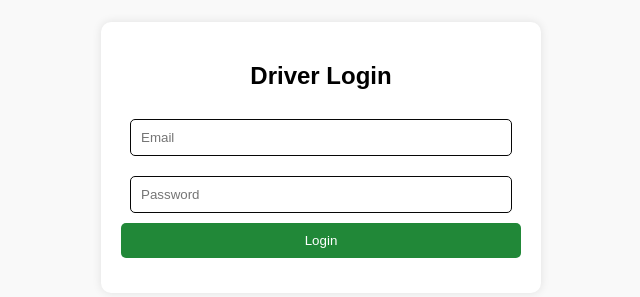
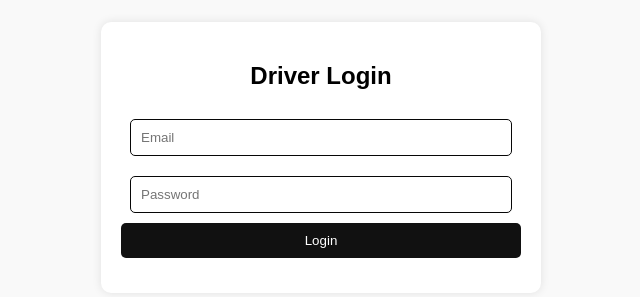
Before and after one commit to Omkarx01/aotms, a plain HTML site: page index.html in a window 1280 px wide. In both pictures the pointer is over the button "Login". Shown: the part 303-600 px from the top of the page, without its empty margins (319-959 px from the left). Drawn offline with Linux system fonts and the light colour scheme.

Commit message:
Update index.html

```diff
--- a/index.html
+++ b/index.html
@@ -40,7 +40,7 @@
       cursor: pointer;
     }
     .login-container button:hover {
-      background: #218838;
+      background: #111111;
     }
     .error {
       color: red;
```
